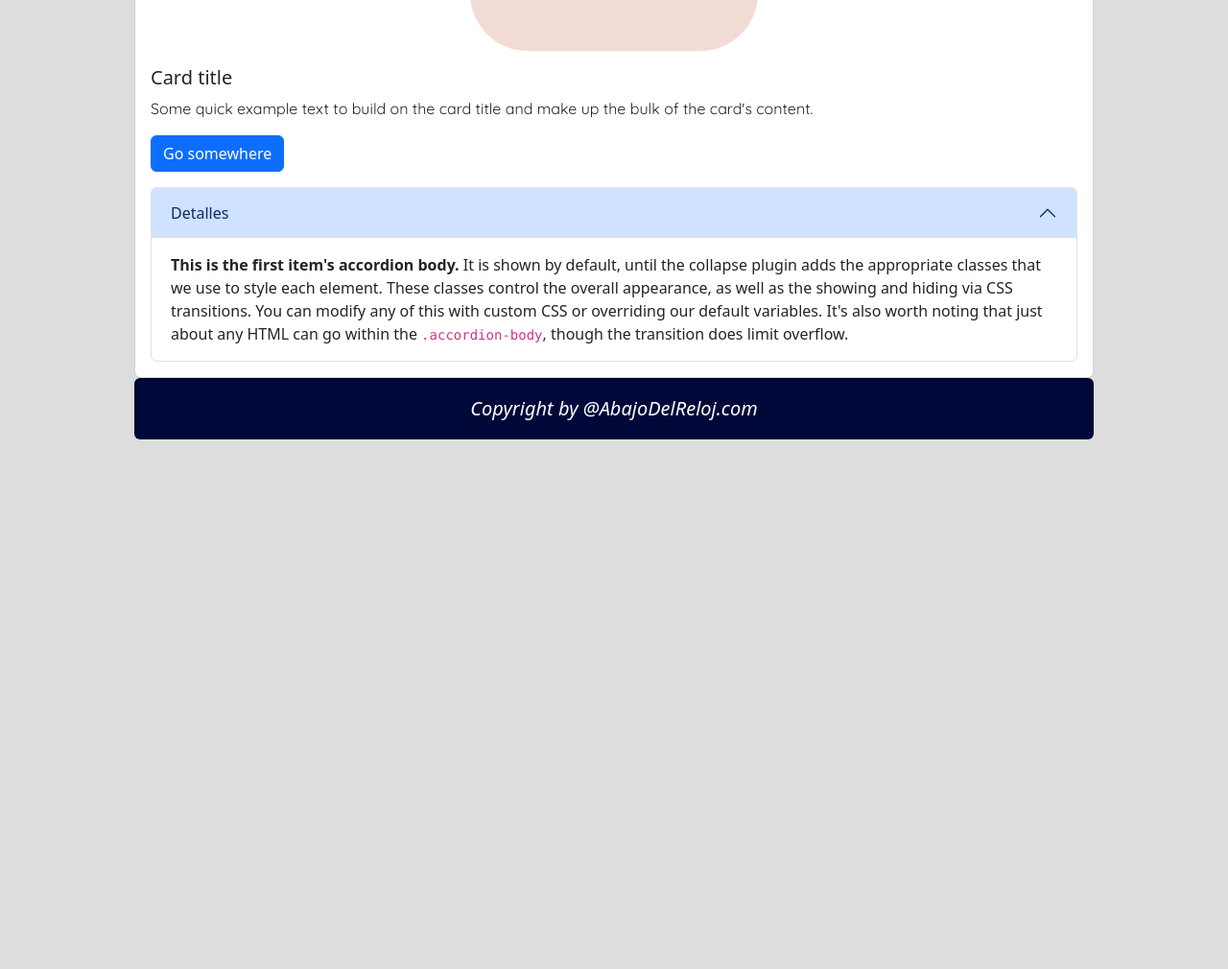
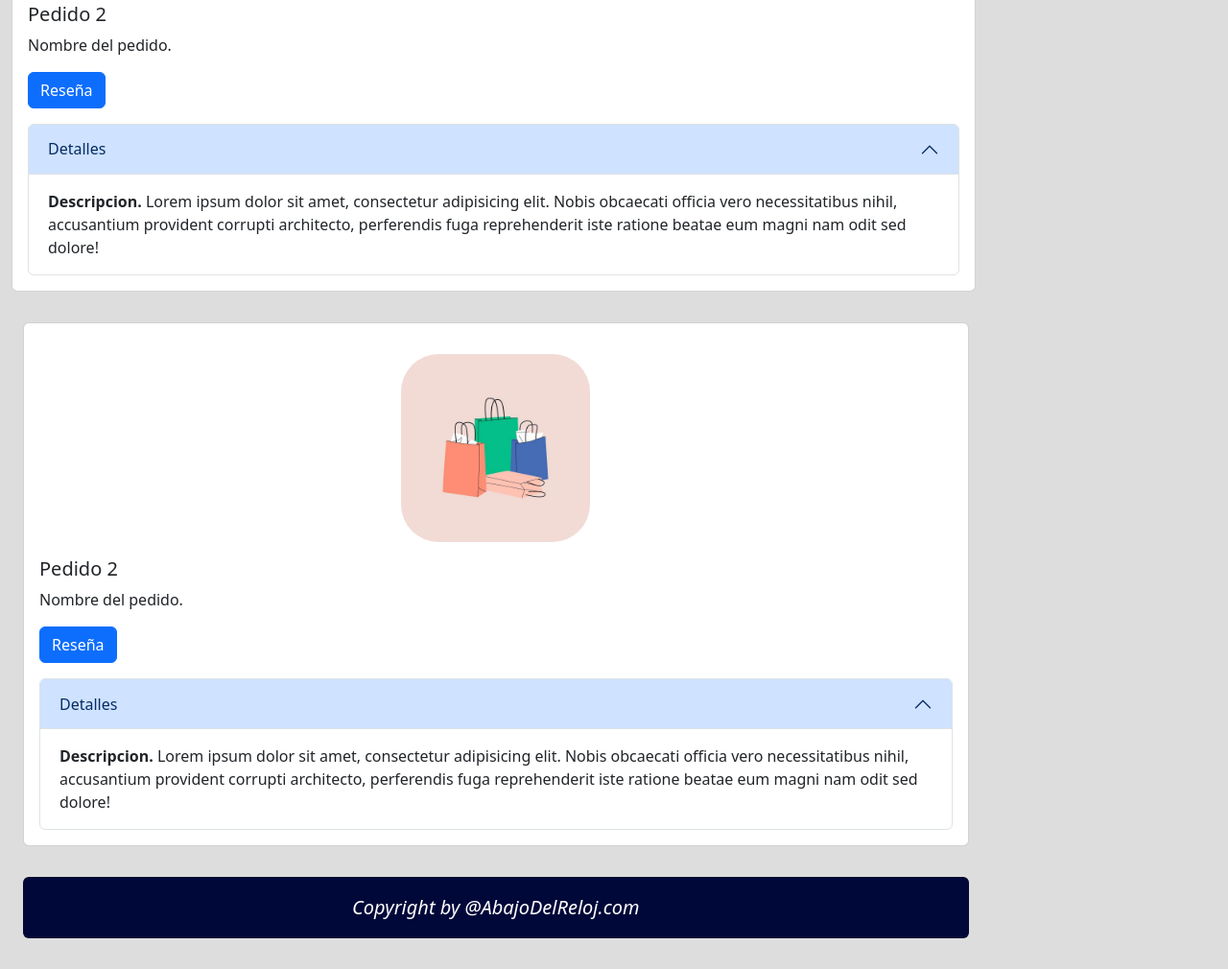
Before and after one commit to XigmaProGaming/AbajoDelReloj.com, a plain HTML site: page Pages/pedidos/pedidos.html in a window 1280 px wide. Shown: the part 419-1429 px from the top of the page at 96% size. Before the commit the page ends 877 px from the top, so only its background shows below. Drawn offline with nearby package versions, Linux system fonts and the light colour scheme.

Commit message:
version1

```diff
--- a/Pages/pedidos/pedidos.html
+++ b/Pages/pedidos/pedidos.html
@@ -4,15 +4,13 @@
     <meta charset="UTF-8">
     <meta http-equiv="X-UA-Compatible" content="IE=edge">
     <meta name="viewport" content="width=device-width, initial-scale=1.0">
-    <title>Document</title>
+    <title>Pedidos</title>
     <link href="https://cdn.jsdelivr.net/npm/bootstrap@5.3.0-alpha1/dist/css/bootstrap.min.css" rel="stylesheet"
     integrity="sha384-GLhlTQ8iRABdZLl6O3oVMWSktQOp6b7In1Zl3/Jr59b6EGGoI1aFkw7cmDA6j6gD" crossorigin="anonymous">
-    <link rel="stylesheet" href="/Pages/Contactanos/styles.css">
+    <link rel="stylesheet" href="/style.css">
     <link rel="stylesheet" href="/navBarStyle.css">
+    <link rel="stylesheet" href="./style.css">
     <link rel="stylesheet" href="https://fonts.googleapis.com/css2?family=Material+Symbols+Outlined:opsz,wght,FILL,GRAD@48,400,0,0" />
-
-    <link rel="stylesheet" href="./style.css">
-
 </head>
 <body>
 
@@ -114,13 +112,26 @@
 
 <!-- pedidos -->
 
-<div class="container-fluid" id="pedido">
+<div class="container-fluid contenedor-principal">
   <div class="card">
     <img src="./Assets/bolsas.jpg" class="card-img" alt="imagen del pedido">
     <div class="card-body">
-      <h5 class="card-title">Card title</h5>
-      <p class="card-text">Some quick example text to build on the card title and make up the bulk of the card's content.</p>
-      <a href="#" class="btn btn-primary">Go somewhere</a>
+      <h5 class="card-title">Pedido 2</h5>
+      <p class="card-text">Nombre del pedido.</p>
+
+
+      <button class="btn btn-primary" type="button" data-bs-toggle="offcanvas" data-bs-target="#offcanvasRight" aria-controls="offcanvasRight">Reseña</button>
+
+      <div class="offcanvas offcanvas-end" tabindex="-1" id="offcanvasRight" aria-labelledby="offcanvasRightLabel">
+        <div class="offcanvas-header">
+          <h5 class="offcanvas-title" id="offcanvasRightLabel">Reseña</h5>
+          <button type="button" class="btn-close" data-bs-dismiss="offcanvas" aria-label="Close"></button>
+        </div>
+        <div class="offcanvas-body">
+          ...
+        </div>
+      </div>
+
       <div class="accordion" id="accordionExample">
         <div class="accordion-item">
           <h2 class="accordion-header" id="headingOne">
@@ -130,16 +141,53 @@
           </h2>
           <div id="collapseOne" class="accordion-collapse collapse show" aria-labelledby="headingOne" data-bs-parent="#accordionExample">
             <div class="accordion-body">
-              <strong>This is the first item's accordion body.</strong> It is shown by default, until the collapse plugin adds the appropriate classes that we use to style each element. These classes control the overall appearance, as well as the showing and hiding via CSS transitions. You can modify any of this with custom CSS or overriding our default variables. It's also worth noting that just about any HTML can go within the <code>.accordion-body</code>, though the transition does limit overflow.
+              <strong>Descripcion.</strong> Lorem ipsum dolor sit amet, consectetur adipisicing elit. Nobis obcaecati officia vero necessitatibus nihil, accusantium provident corrupti architecto, perferendis fuga reprehenderit iste ratione beatae eum magni nam odit sed dolore!
             </div>
           </div>
         </div>
+      </div>
 
-    </div>
-  </div>
-</div>
+    </div> <!-- Cierre Card body -->
+  </div><!-- Cierre card -->
 
 
+    <div class="container-fluid col-12">
+      <div class="card">
+        <img src="./Assets/bolsas.jpg" class="card-img" alt="imagen del pedido">
+        <div class="card-body">
+          <h5 class="card-title">Pedido 2</h5>
+          <p class="card-text">Nombre del pedido.</p>
+
+
+          <button class="btn btn-primary" type="button" data-bs-toggle="offcanvas" data-bs-target="#offcanvasRight" aria-controls="offcanvasRight">Reseña</button>
+
+          <div class="offcanvas offcanvas-end" tabindex="-1" id="offcanvasRight" aria-labelledby="offcanvasRightLabel">
+            <div class="offcanvas-header">
+              <h5 class="offcanvas-title" id="offcanvasRightLabel">Reseña</h5>
+              <button type="button" class="btn-close" data-bs-dismiss="offcanvas" aria-label="Close"></button>
+            </div>
+            <div class="offcanvas-body">
+              ...
+            </div>
+          </div>
+
+          <div class="accordion" id="accordionExample">
+            <div class="accordion-item">
+              <h2 class="accordion-header" id="headingOne">
+                <button class="accordion-button" type="button" data-bs-toggle="collapse" data-bs-target="#collapseOne" aria-expanded="true" aria-controls="collapseOne">
+                  Detalles
+                </button>
+              </h2>
+              <div id="collapseOne" class="accordion-collapse collapse show" aria-labelledby="headingOne" data-bs-parent="#accordionExample">
+                <div class="accordion-body">
+                  <strong>Descripcion.</strong> Lorem ipsum dolor sit amet, consectetur adipisicing elit. Nobis obcaecati officia vero necessitatibus nihil, accusantium provident corrupti architecto, perferendis fuga reprehenderit iste ratione beatae eum magni nam odit sed dolore!
+                </div>
+              </div>
+            </div>
+          </div>
+
+        </div> <!-- Cierre Card body -->
+      </div><!-- Cierre card -->
 
 
   <!-- Contenedor Footer -->
--- a/Pages/pedidos/style.css
+++ b/Pages/pedidos/style.css
@@ -1,13 +1,16 @@
-#pedido{
-    width: 80%;
 
 
+.card{
+    margin-top: 2rem;
+    margin-bottom: 2rem;
+    width: 80%;
+    align-content: center;
 }
 
 .card-img{
-    margin-top: 2em;
+    margin-top: 2rem;
     align-self: center;
-    width: 30%;
+    width: 20%;
     border-radius: 20%;
 }
 
```
